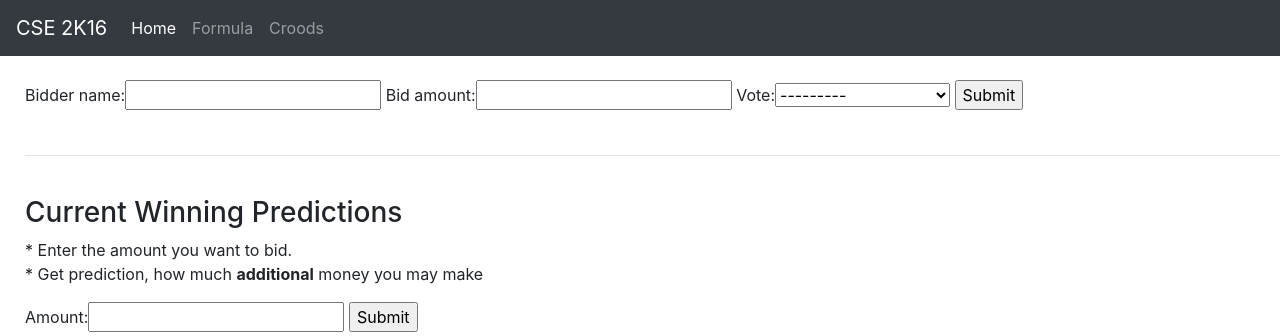
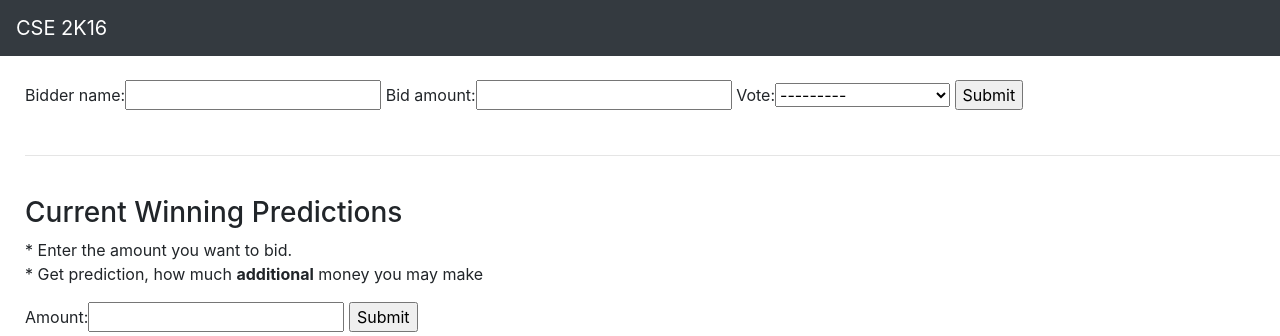
Before and after one commit to 22shubh22/convocation-22, a Django app: page / in a window 1280 px wide. Shown: the top 336 px of the page. Run offline with Django 3.2, Linux system fonts and the light colour scheme; data comes from the database, SQL or seed files in the repository.

Commit message:
removed nvabar

```diff
--- a/bid/templates/home.html
+++ b/bid/templates/home.html
@@ -27,16 +27,6 @@
   <body>
     <nav class="navbar navbar-expand-lg navbar-dark bg-dark">
       <a class="navbar-brand" href="#">CSE 2K16</a>
-      <button class="navbar-toggler" type="button" data-toggle="collapse" data-target="#navbarNavAltMarkup" aria-controls="navbarNavAltMarkup" aria-expanded="false" aria-label="Toggle navigation">
-        <span class="navbar-toggler-icon"></span>
-      </button>
-
-        <div class="navbar-nav">
-          <a class="nav-item nav-link active" href="#">Home <span class="sr-only">(current)</span></a>
-          <a class="nav-item nav-link" href="{% url 'formula' %}">Formula</a>
-          <a class="nav-item nav-link" href="{% url 'croods' %}">Croods</a>
-        </div>
-
     </nav>
 
     <div>
--- a/bid/templates/info.html
+++ b/bid/templates/info.html
@@ -13,7 +13,7 @@
   <body>
     <div class="container">
         <nav class="navbar">
-            <h2>Deposit  bid amount to above account, and notify anyone in below</h2>
+            <h2>Deposit  bid amount to below account, and notify anyone in below</h2>
         </nav>
 
     <div>
```
